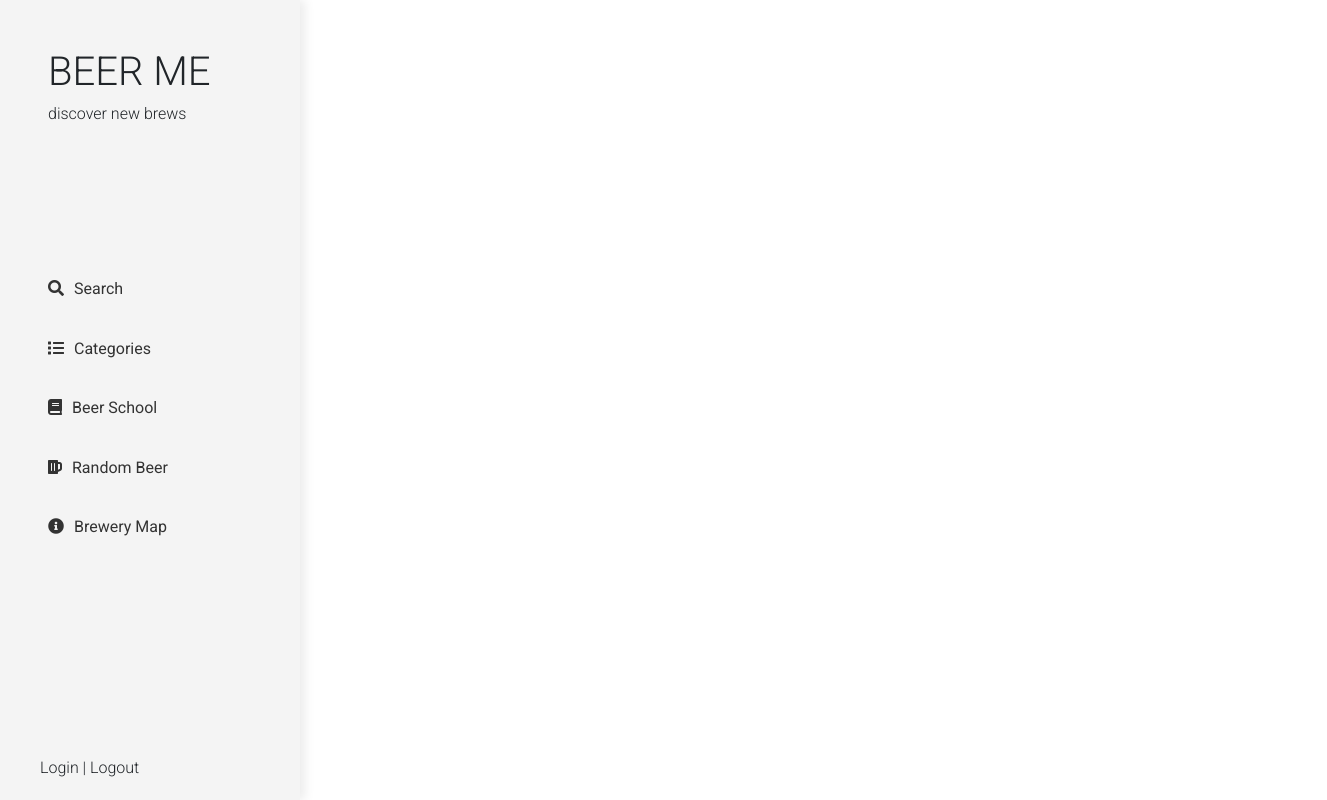
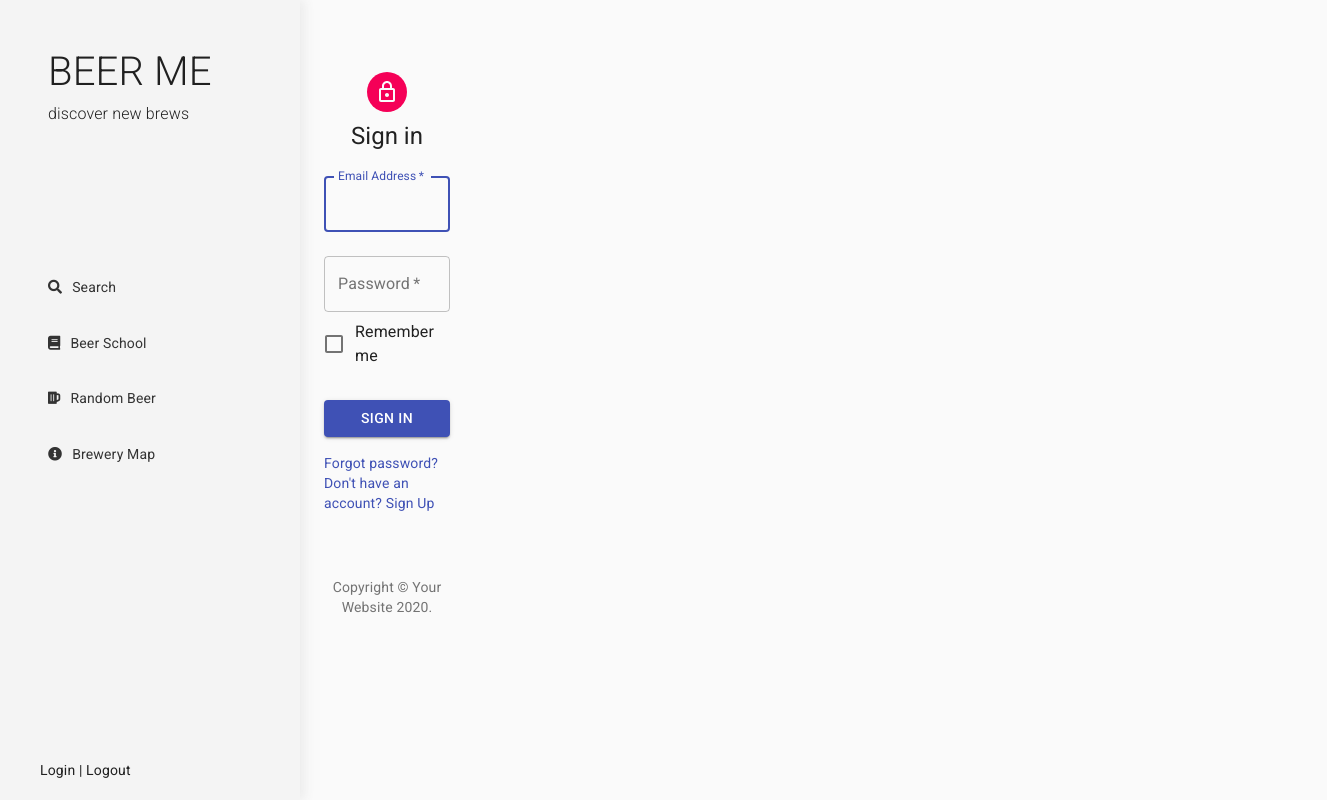
Before and after one commit to destinyfsetzer/beer-me-app, a React (Create React App) app: page / in a window 1280 px wide. Shown: the whole page, 1327 px wide, since content can reach past the window. Built offline with nearby package versions, Linux system fonts and the light colour scheme; no server answers.

Commit message:
added login component

```diff
--- a/src/components/App.js
+++ b/src/components/App.js
@@ -9,12 +9,11 @@ import BeerList from "./BeerList";
 import CategoryList from "./CategoryList";
 import RandomBeer from "./RandomBeer";
 import "../css/Main.css";
-
+import Login from "./Login";
 import { BrowserRouter as Router, Route } from "react-router-dom";
 import BeerSchool from "./BeerSchool";
 
 class App extends Component {
-  // initialize state with properties
   state = {
     beers: null,
     currentPage: 1,
@@ -100,9 +99,9 @@ class App extends Component {
             onBeerSubmit={this.handleTermSubmit}
             getCategories={this.getCategories}
           />
-          {/* <Route path="/" exact>
+          <Route path="/" exact>
             <Login />
-          </Route> */}
+          </Route>
 
           <main className="site-main container col-sm-8">
             <div className="site-content">
--- a/src/components/BeerItem.js
+++ b/src/components/BeerItem.js
@@ -1,5 +1,8 @@
+import { FavoriteBorder } from "@material-ui/icons";
 import React, { Component } from "react";
 import placeholderImage from "../images/placeholder-beer.png";
+// import FavoriteIcon from "@material-ui/icons/Favorite";
+import FavoriteBorderIcon from "@material-ui/icons/FavoriteBorder";
 
 class BeerItem extends Component {
   constructor(props) {
@@ -22,7 +25,7 @@ class BeerItem extends Component {
 
     const showDetails = (event) => {
       event.preventDefault();
-      this.beerRef.current.cells[3].classList.add("beerItem__details--is-open"); // refactor
+      this.beerRef.current.cells[3].classList.add("beerItem__details--is-open");
     };
 
     return (
@@ -36,13 +39,12 @@ class BeerItem extends Component {
           <span className={beerAbvStyles}>{beerAbv}</span>
           <span className="beer-style">{beerStyle}</span>
         </td>
-
         <td className={beerLinkStyle}>
           <a href="/" onClick={showDetails} className="btn btn-light btn-sm">
             View Details
           </a>
         </td>
-
+        <FavoriteBorderIcon />
         <td className="beerItem__details">
           <p>{beer.description}</p>
         </td>
--- a/src/components/Login.js
+++ b/src/components/Login.js
@@ -1,61 +1,117 @@
-import React, { Component } from "react";
-import { Redirect } from "react-router-dom";
-import { TextField, Button, Container } from "@material-ui/core";
+import React from "react";
+import Avatar from "@material-ui/core/Avatar";
+import Button from "@material-ui/core/Button";
+import CssBaseline from "@material-ui/core/CssBaseline";
+import TextField from "@material-ui/core/TextField";
+import FormControlLabel from "@material-ui/core/FormControlLabel";
+import Checkbox from "@material-ui/core/Checkbox";
+import Link from "@material-ui/core/Link";
+import Grid from "@material-ui/core/Grid";
+import Box from "@material-ui/core/Box";
+import LockOutlinedIcon from "@material-ui/icons/LockOutlined";
+import Typography from "@material-ui/core/Typography";
+import { makeStyles } from "@material-ui/core/styles";
+import Container from "@material-ui/core/Container";
 
-class App extends Component {
-  state = {
-    username: "",
-    password: "",
-    redirectHome: false,
-  };
+function Copyright() {
+  return (
+    <Typography variant="body2" color="textSecondary" align="center">
+      {"Copyright © "}
+      <Link color="inherit" href="https://material-ui.com/">
+        Your Website
+      </Link>{" "}
+      {new Date().getFullYear()}
+      {"."}
+    </Typography>
+  );
+}
 
-  handleTextChange = (e) => {
-    const state = { ...this.state };
-    state[e.target.name] = e.target.value;
-    this.setState(state);
-  };
+const useStyles = makeStyles((theme) => ({
+  paper: {
+    marginTop: theme.spacing(8),
+    display: "flex",
+    flexDirection: "column",
+    alignItems: "center",
+  },
+  avatar: {
+    margin: theme.spacing(1),
+    backgroundColor: theme.palette.secondary.main,
+  },
+  form: {
+    width: "100%", // Fix IE 11 issue.
+    marginTop: theme.spacing(1),
+  },
+  submit: {
+    margin: theme.spacing(3, 0, 2),
+  },
+}));
 
-  login = (e) => {
-    e.preventDefault();
-    document.cookie = "loggedIn=true;max-age=60*1000";
-    this.props.setUser(this.state.username);
-    console.log(this.state.username);
-    this.setState({ redirectHome: true });
-    // window.location.replace("/");
-  };
+export default function SignIn() {
+  const classes = useStyles();
 
-  render() {
-    if (this.state.redirectHome) {
-      return <Redirect to="/" />;
-    }
   return (
-      <div>
-        <Container maxWidth="sm">
-          <form className="login-form" onSubmit={this.login}>
+    <Container component="main" maxWidth="xs">
+      <CssBaseline />
+      <div className={classes.paper}>
+        <Avatar className={classes.avatar}>
+          <LockOutlinedIcon />
+        </Avatar>
+        <Typography component="h1" variant="h5">
+          Sign in
+        </Typography>
+        <form className={classes.form} noValidate>
           <TextField
+            variant="outlined"
+            margin="normal"
             required
-              onChange={this.handleTextChange}
-              value={this.state.username}
-              name="username"
-              label="Username"
-              type="text"
+            fullWidth
+            id="email"
+            label="Email Address"
+            name="email"
+            autoComplete="email"
+            autoFocus
           />
           <TextField
+            variant="outlined"
+            margin="normal"
             required
-              onChange={this.handleTextChange}
-              value={this.state.password}
+            fullWidth
             name="password"
             label="Password"
             type="password"
+            id="password"
+            autoComplete="current-password"
           />
-            <Button type="submit" className="button" variant="contained">
-              Login
+          <FormControlLabel
+            control={<Checkbox value="remember" color="primary" />}
+            label="Remember me"
+          />
+          <Button
+            type="submit"
+            fullWidth
+            variant="contained"
+            color="primary"
+            className={classes.submit}
+          >
+            Sign In
           </Button>
+          <Grid container>
+            <Grid item xs>
+              <Link href="#" variant="body2">
+                Forgot password?
+              </Link>
+            </Grid>
+            <Grid item>
+              <Link href="#" variant="body2">
+                {"Don't have an account? Sign Up"}
+              </Link>
+            </Grid>
+          </Grid>
         </form>
+      </div>
+      <Box mt={8}>
+        <Copyright />
+      </Box>
     </Container>
-      </div>
   );
 }
-}
-
-export default App;
--- a/src/components/RandomBeer.js
+++ b/src/components/RandomBeer.js
@@ -7,17 +7,13 @@ class RandomBeer extends Component {
 
   render() {
     const { random } = this.props;
-    let beerDescription =
-      random.style !== undefined ? random.style.description : "";
     let beerAbv = random.abv !== undefined ? `ABV: ${random.abv}%` : "";
     let beerCategoryDescription =
       random.style !== undefined
-        ? `Category Description: ${random.style.description}`
+        ? `Description: ${random.style.description}`
         : "";
     let beerCategory =
-      random.style !== undefined
-        ? `Category: ${random.style.category.name}`
-        : "";
+      random.style !== undefined ? `Style: ${random.style.category.name}` : "";
 
     return (
       <div className="random-container">
@@ -31,7 +27,6 @@ class RandomBeer extends Component {
         <div className="card mt-2" key={random.id}>
           <div className="card-body">
             <h4>{random.nameDisplay}</h4>
-            <p>{beerDescription}</p>
             <p>{beerAbv}</p>
 
             <p>{beerCategory}</p>
--- a/src/components/SearchBar.js
+++ b/src/components/SearchBar.js
@@ -28,7 +28,7 @@ class SearchBar extends Component {
               onChange={this.handleInputChange}
               className="form-control form-control-lg"
               placeholder="search for a beer..."
-              aria-label="ex: guinness"
+              aria-label="ex: 'Murican Pilsner"
             />
           </div>
         </form>
--- a/src/components/SearchNav.js
+++ b/src/components/SearchNav.js
@@ -17,7 +17,24 @@ class SearchNav extends Component {
   };
 
   render() {
-    const beerTypes = ["Ale", "IPA", "Lager", "Malt", "Porter", "Stout"];
+    const beerTypes = [
+      "Ale",
+      "Lager",
+      "IPA",
+      "Pilsner",
+      "Amber",
+      "Porter",
+      "Stout",
+      "Kolsch",
+      "Sour Ale",
+      "Blonde Ale",
+      "Pale Ale",
+      "Brown Ale",
+      "Saison",
+      "Gose",
+      "Helles",
+      "Scotch Ale",
+    ];
 
     const beerTypesList = beerTypes.map((beerType, index) => (
       <li className="list-group-item" key={index}>
--- a/src/components/Sidebar.js
+++ b/src/components/Sidebar.js
@@ -42,7 +42,7 @@ class Sidebar extends Component {
               </NavLink>
             </li>
 
-            <li className="nav-item">
+            {/* <li className="nav-item">
               <NavLink
                 to="/beer-categories"
                 activeClassName="active"
@@ -51,7 +51,7 @@ class Sidebar extends Component {
               >
                 <i className="fas fa-list"></i>Categories
               </NavLink>
-            </li>
+            </li> */}
 
             <li className="nav-item">
               <NavLink
--- a/src/css/Main.css
+++ b/src/css/Main.css
@@ -304,7 +304,7 @@ tbody tr:nth-child(even) {
 }
 
 .beer-abv {
-  background: #e6e6e6;
+  background: #333333;
   display: inline-block;
   border-radius: 2px;
   position: relative;
```
Lines whose indentation alone changed are shown as unchanged.
